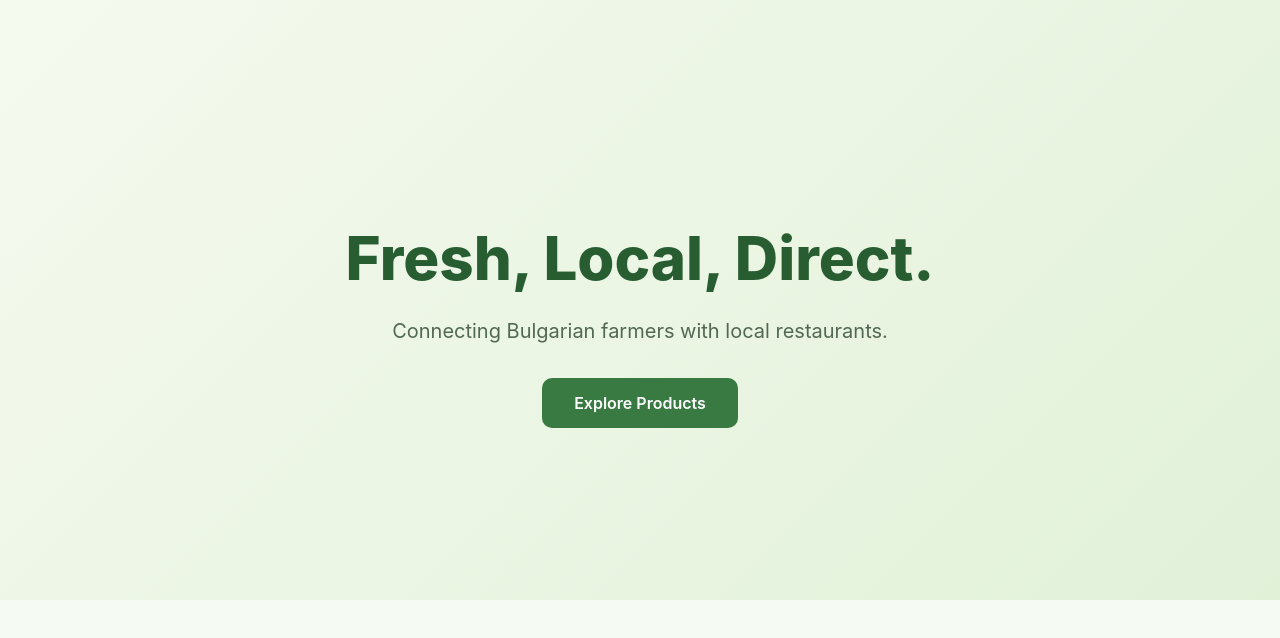
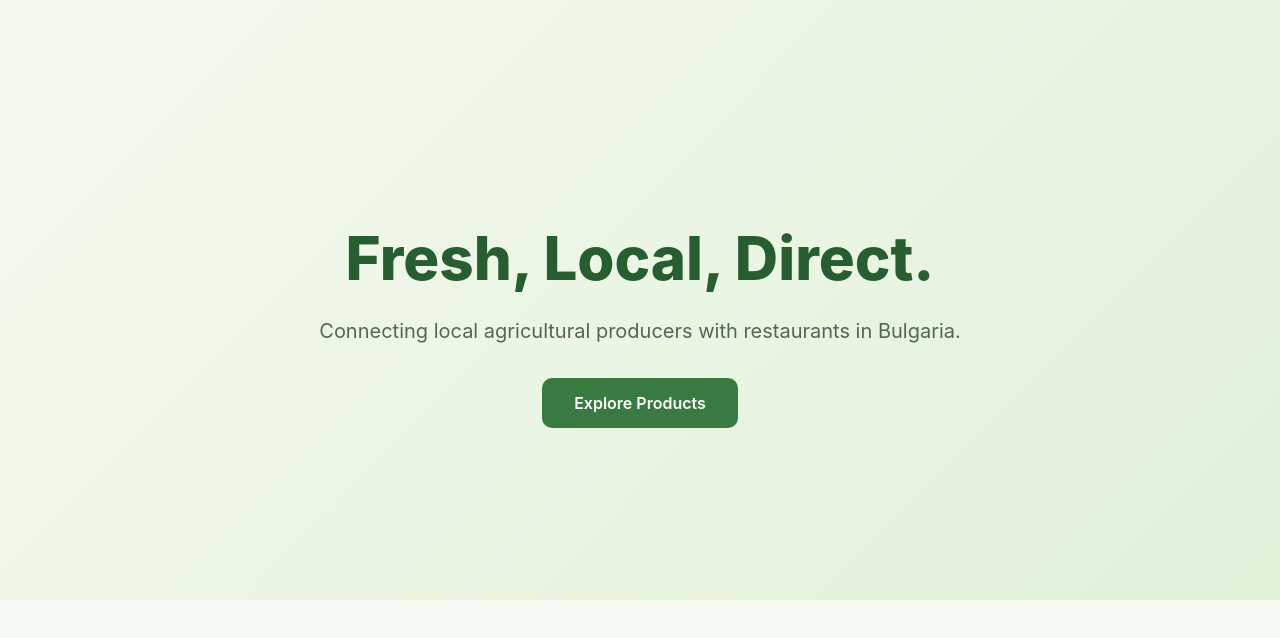
Before and after one commit to SheriT1/rekolta-frontend, a React (Vite) app: page / in a window 1280 px wide. Shown: the top 638 px of the page. Built offline with nearby package versions, Linux system fonts and the light colour scheme.

Commit message:
feat: create navbar and refine homepage wording

```diff
--- a/src/components/Home.tsx
+++ b/src/components/Home.tsx
@@ -6,9 +6,9 @@ function Home() {
           <h1>Fresh, Local, Direct.</h1>
 
           <p>
-            Connecting Bulgarian farmers with
-            local restaurants.
-          </p>
+  Connecting local agricultural producers
+  with restaurants in Bulgaria.
+         </p>
 
           <button className="explore-btn">
             Explore Products
```
Also changed, not shown: src/components/Navbar.tsx (added).
